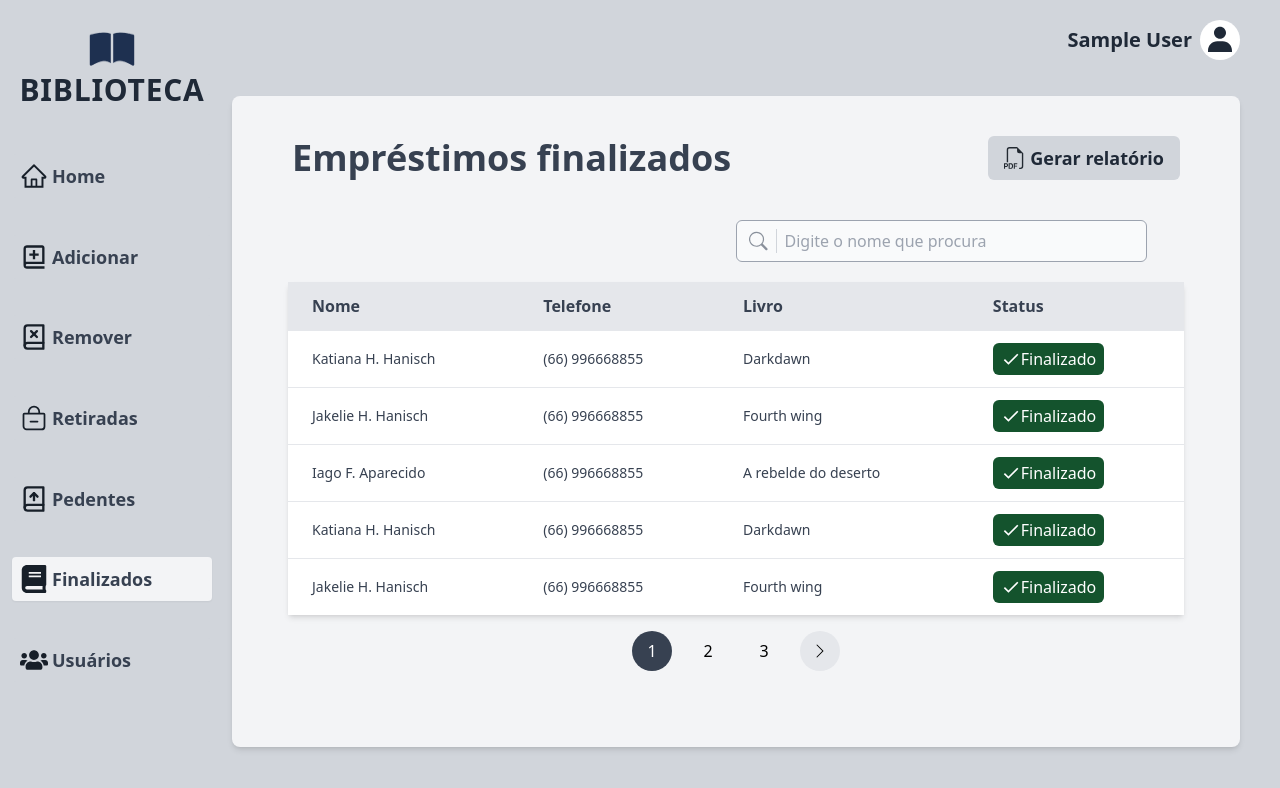
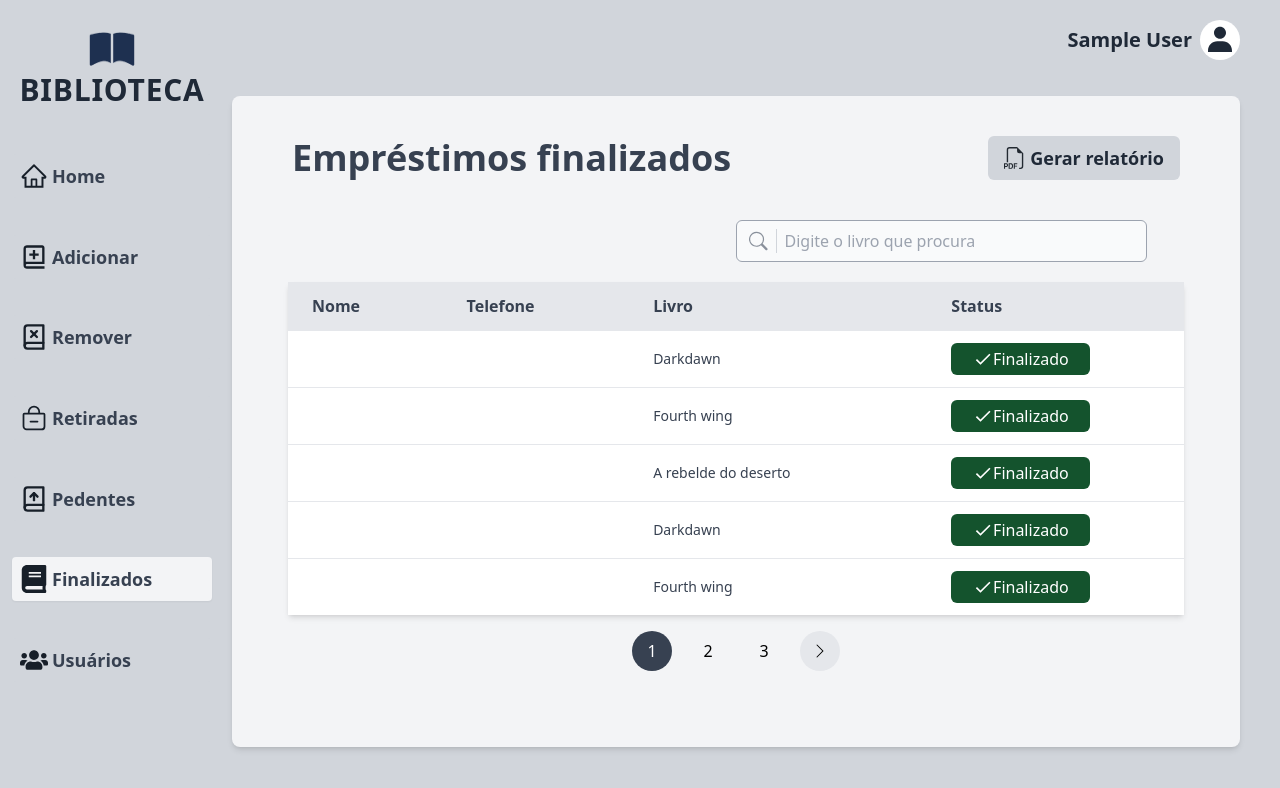
Before and after one commit to KatianaHanisch/Projeto_Interdisciplinar_3, a Next.js app: page /dashboard/finalizados in a window 1280 px wide. Shown: the top 788 px of the page. Built offline with nearby package versions, Linux system fonts and the light colour scheme; sample sign-in values are in the browser's storage.

Commit message:
feat: criacao e implementacao de retiradas pendentes

```diff
--- a/src/app/(dashboard)/dashboard/(routes)/pedentes/page.tsx
+++ b/src/app/(dashboard)/dashboard/(routes)/pedentes/page.tsx
@@ -1,31 +1,32 @@
 "use client";
 
-import { useState } from "react";
+import { useState, useEffect } from "react";
+
+import { LivroProps } from "@/app/types/Types";
 
 import TituloPagina from "../../components/TituloPagina";
 import ListaDashboard from "../../components/ListaDashboard";
-import Modal from "@/app/components/Modal";
 
 import { IoClose } from "react-icons/io5";
 import { BsFiletypePdf } from "react-icons/bs";
 
-const dados = [
-  {
-    nome: "Katiana H. Hanisch",
-    telefone: "(66) 996668855",
-    livro: "O rei cruel",
-  },
-  {
-    nome: "Jakelie H. Hanisch",
-    telefone: "(66) 996668855",
-    livro: "Corte de asas e ruínas",
-  },
-  {
-    nome: "Iago F. Aparecido",
-    telefone: "(66) 996668855",
-    livro: "A traidora do trono",
-  },
-];
+// const dados = [
+//   {
+//     nome: "Katiana H. Hanisch",
+//     telefone: "(66) 996668855",
+//     livro: "O rei cruel",
+//   },
+//   {
+//     nome: "Jakelie H. Hanisch",
+//     telefone: "(66) 996668855",
+//     livro: "Corte de asas e ruínas",
+//   },
+//   {
+//     nome: "Iago F. Aparecido",
+//     telefone: "(66) 996668855",
+//     livro: "A traidora do trono",
+//   },
+// ];
 
 export default function Retiradas() {
   return (
@@ -35,13 +36,13 @@ export default function Retiradas() {
         tituloButton="Gerar relatório"
         Icone={BsFiletypePdf}
       />
-      <ListaDashboard
+      {/* <ListaDashboard
         dados={dados}
         tituloButton="Devolvido"
         corButton="vermelha"
         tipo="pedente"
         Icone={<IoClose size={20} color={"#ffffff"} />}
-      />
+      /> */}
     </div>
   );
 }
--- a/src/app/(dashboard)/dashboard/(routes)/retiradas/page.tsx
+++ b/src/app/(dashboard)/dashboard/(routes)/retiradas/page.tsx
@@ -1,58 +1,36 @@
+"use client";
+
+import { useState, useEffect } from "react";
+
+import { DadosListaProps } from "@/app/types/DashboardTypes";
+
 import TituloPagina from "../../components/TituloPagina";
 import ListaDashboard from "../../components/ListaDashboard";
 
 import { IoClose } from "react-icons/io5";
 import { BsFiletypePdf } from "react-icons/bs";
 
-const dados = [
-  {
-    nome: "Katiana H. Hanisch",
-    telefone: "(66) 996668855",
-    livro: "Nevernight",
-  },
-  {
-    nome: "Jakelie H. Hanisch",
-    telefone: "(66) 996668855",
-    livro: "A rainha do nada",
-  },
-  {
-    nome: "Iago F. Aparecido",
-    telefone: "(66) 996668855",
-    livro: "A rebelde do deserto",
-  },
-  {
-    nome: "Katiana H. Hanisch",
-    telefone: "(66) 996668855",
-    livro: "Nevernight",
-  },
-  {
-    nome: "Jakelie H. Hanisch",
-    telefone: "(66) 996668855",
-    livro: "A rainha do nada",
-  },
-  {
-    nome: "Iago F. Aparecido",
-    telefone: "(66) 996668855",
-    livro: "A rebelde do deserto",
-  },
-  {
-    nome: "Katiana H. Hanisch",
-    telefone: "(66) 996668855",
-    livro: "Nevernight",
-  },
-  {
-    nome: "Jakelie H. Hanisch",
-    telefone: "(66) 996668855",
-    livro: "A rainha do nada",
-  },
-  {
-    nome: "Iago F. Aparecido",
-    telefone: "(66) 996668855",
-    livro: "A rebelde do deserto",
-  },
-];
+export default function Retiradas() {
+  const [dados, setDados] = useState<DadosListaProps[]>([]);
+  const [carregando, setCarregando] = useState(false);
 
-export default function Retiradas() {
+  async function getLivrosPendentes() {
+    setCarregando(true);
+    try {
+      const res = await fetch("/api/dashboard/retiradasPendentes");
+      const data = await res.json();
+
+      setDados(data);
+      setCarregando(false);
+    } catch (error) {
+      setCarregando(false);
+      console.log(error);
+    }
+  }
+
+  useEffect(() => {
+    getLivrosPendentes();
+  }, []);
   return (
     <div className="w-full h-full flex flex-col p-10">
       <TituloPagina
@@ -60,14 +38,20 @@ export default function Retiradas() {
         tituloButton="Gerar relatório"
         Icone={BsFiletypePdf}
       />
-
+      {carregando ? (
+        <div className="flex items-center justify-center w-full h-full">
+          <span className="h-11 w-11 block rounded-full border-4 border-t-blue-600 animate-spin"></span>
+        </div>
+      ) : (
         <ListaDashboard
+          recarregarDados={getLivrosPendentes}
           dados={dados}
           tituloButton="Retirado"
           corButton="vermelha"
           tipo="retirado"
           Icone={<IoClose size={20} color={"#ffffff"} />}
         />
+      )}
     </div>
   );
 }
--- a/src/app/(dashboard)/dashboard/components/LinhasTabela.tsx
+++ b/src/app/(dashboard)/dashboard/components/LinhasTabela.tsx
@@ -6,8 +6,10 @@ import { LinhasTabelaProps } from "@/app/types/DashboardTypes";
 
 import ButtonTabela from "./ButtonTabela";
 import Modal from "@/app/components/Modal";
+import SnackBar from "@/app/components/SnackBar";
 
 export default function LinhasTabela({
+  id,
   nome,
   telefone,
   livro,
@@ -15,14 +17,61 @@ export default function LinhasTabela({
   corButton,
   Icone,
   tipo,
+  recarregarDados,
 }: LinhasTabelaProps) {
-  const [open, setOpen] = useState(false);
+  const [abrirModal, setAbrirModal] = useState(false);
+  const [tipoSnackBar, setTipoSnackBar] = useState("");
+  const [mensagemSnackBar, setMensagemSnackBar] = useState("");
+  const [abrirSnackBar, setAbrirSnackBar] = useState(false);
+  const [carregando, setCarregando] = useState(false);
 
   function abrirModalConfirmacao() {
     if (tipo === "finalizado") {
-      setOpen(false);
+      setAbrirModal(false);
     } else {
-      setOpen(!open);
+      setAbrirModal(!abrirModal);
+    }
+  }
+
+  function fecharSnack() {
+    setAbrirSnackBar(false);
+  }
+
+  async function atualizarStatusLivro() {
+    setAbrirModal(false);
+    setCarregando(true);
+
+    try {
+      const response = await fetch(
+        `/api/dashboard/retiradasPendentes?id=${id}`,
+        {
+          method: "PUT",
+        }
+      );
+
+      if (response.status === 200) {
+        setTipoSnackBar("sucesso");
+        setMensagemSnackBar("Status do livro atualizado com sucesso");
+        setAbrirSnackBar(true);
+
+        setCarregando(false);
+
+        setTimeout(() => {
+          recarregarDados?.();
+          setAbrirSnackBar(false);
+        }, 2000);
+      }
+    } catch (error) {
+      setTipoSnackBar("erro");
+      setMensagemSnackBar("Não foi possíevl atualizar o status do livro");
+      setAbrirSnackBar(true);
+
+      setCarregando(false);
+
+      setTimeout(() => {
+        setAbrirSnackBar(false);
+      }, 3000);
+      console.error("Erro ao atualizar o status do livro:", error);
     }
   }
 
@@ -43,10 +92,21 @@ export default function LinhasTabela({
         </td>
       </tr>
 
-      {open && (
+      {abrirSnackBar && (
+        <div className="w-full ml-52">
+          <SnackBar
+            mensagem={mensagemSnackBar}
+            tipo={tipoSnackBar}
+            fecharSnackBar={fecharSnack}
+          />
+        </div>
+      )}
+
+      {abrirModal && (
         <Modal
           fecharModal={abrirModalConfirmacao}
           cancelarModal={abrirModalConfirmacao}
+          confirmarModal={atualizarStatusLivro}
           title="Deseja confirmar?"
           textButton="Confirmar"
         >
--- a/src/app/(dashboard)/dashboard/components/ListaDashboard.tsx
+++ b/src/app/(dashboard)/dashboard/components/ListaDashboard.tsx
@@ -14,9 +14,11 @@ export default function ListaDashboard({
   corButton,
   Icone,
   tipo,
+  recarregarDados,
 }: ListaProps) {
   const [page, setPage] = useState(0);
   const [filterData, setFilterData] = useState<DadosListaProps[]>([]);
+  const [textoBusca, setTextoBusca] = useState("");
   const itemPorPagina = 5;
 
   useEffect(() => {
@@ -33,14 +35,23 @@ export default function ListaDashboard({
 
   const pagination = quantidadePaginas > 1;
 
+  const filteredData = filterData.filter((item: DadosListaProps) =>
+    item.livro.toLowerCase().includes(textoBusca.toLowerCase())
+  );
+
   return (
-    <div className="w-full h-full py-6 px-4">
-      <div className="w-full   flex items-center justify-end">
+    <div className="w-full h-full py-6 px-4 ">
+      <div className="w-full flex items-center justify-end">
         <div className="w-1/2 py-4 ">
-          <InputBusca placeholderInput="Digite o nome que procura" />
+          <InputBusca
+            placeholderInput="Digite o livro que procura"
+            value={textoBusca}
+            onChange={(e) => setTextoBusca(e.target.value)}
+          />
         </div>
       </div>
-      <div className="w-full mt-1 shadow-md">
+
+      <div className=" flex items-start justify-center w-full  mt-1 shadow-md">
         <table className="w-full divide-y bg-gray-200  divide-gray-200 text-left">
           <thead className="text-base font-medium text-gray-700  ">
             <tr>
@@ -51,13 +62,15 @@ export default function ListaDashboard({
             </tr>
           </thead>
           <tbody className="bg-white divide-y divide-gray-200">
-            {filterData &&
-              filterData.map(({ nome, livro, telefone }, index) => (
+            {filteredData &&
+              filteredData.map(({ usuario, livro, id }, index) => (
                 <LinhasTabela
                   key={index}
-                  nome={nome}
+                  nome={usuario}
                   livro={livro}
-                  telefone={telefone}
+                  id={id}
+                  recarregarDados={recarregarDados}
+                  // telefone={telefone}
                   tituloButton={tituloButton}
                   corButton={corButton}
                   Icone={Icone}
--- /dev/null
+++ b/src/app/api/dashboard/retiradasPendentes/route.ts
@@ -0,0 +1,57 @@
+import { prisma } from "@/app/utils/Prisma";
+
+export async function GET() {
+  try {
+    const emprestimos = await prisma.emprestimos.findMany({
+      where: {
+        status: 1,
+      },
+      include: {
+        livro: true,
+        user: true,
+      },
+    });
+
+    const emprestimosComNomes = emprestimos.map((emprestimo) => ({
+      id: emprestimo.id,
+      livro: emprestimo.livro.titulo,
+      usuario: emprestimo.user.name,
+      status: emprestimo.status,
+      dataEmprestimo: emprestimo.dataEmprestimo,
+    }));
+
+    return new Response(JSON.stringify(emprestimosComNomes), { status: 200 });
+  } catch (error) {
+    return new Response("Erro ao ler os dados", { status: 500 });
+  }
+}
+
+export async function PUT(request: Request) {
+  const { searchParams } = new URL(request.url);
+  const id = searchParams.get("id");
+
+  try {
+    const emprestimoExiste = await prisma.emprestimos.findUnique({
+      where: {
+        id: Number(id),
+      },
+    });
+
+    if (emprestimoExiste) {
+      const novoStatus = emprestimoExiste.status + 1;
+      await prisma.emprestimos.update({
+        where: {
+          id: Number(id),
+        },
+        data: {
+          status: novoStatus,
+        },
+      });
+    }
+    return new Response("Status do livro atualizado com sucesso", {
+      status: 200,
+    });
+  } catch (error) {
+    return new Response("Erro ao atualizar o status do livro", { status: 500 });
+  }
+}
--- a/src/app/components/SnackBar.tsx
+++ b/src/app/components/SnackBar.tsx
@@ -19,7 +19,7 @@ export default function SnackBar({
 }: SnackBarProps) {
   return (
     <div
-      className={`fixed flex flex-row items-center justify-between top-0 w-2/5 mt-4 p-2  text-white rounded-lg shadow-xl ${
+      className={` fixed flex flex-row items-center justify-between top-0 w-2/5 mt-4 p-2  text-white rounded-lg shadow-xl ${
         tipo === "sucesso" ? "bg-green-800" : "bg-red-800"
       }`}
     >
```
Also changed, not shown: src/app/types/DashboardTypes.ts (+8 -3 lines), 1 other file (tests, documents, lock files or other folders). Lines whose indentation alone changed are shown as unchanged.
